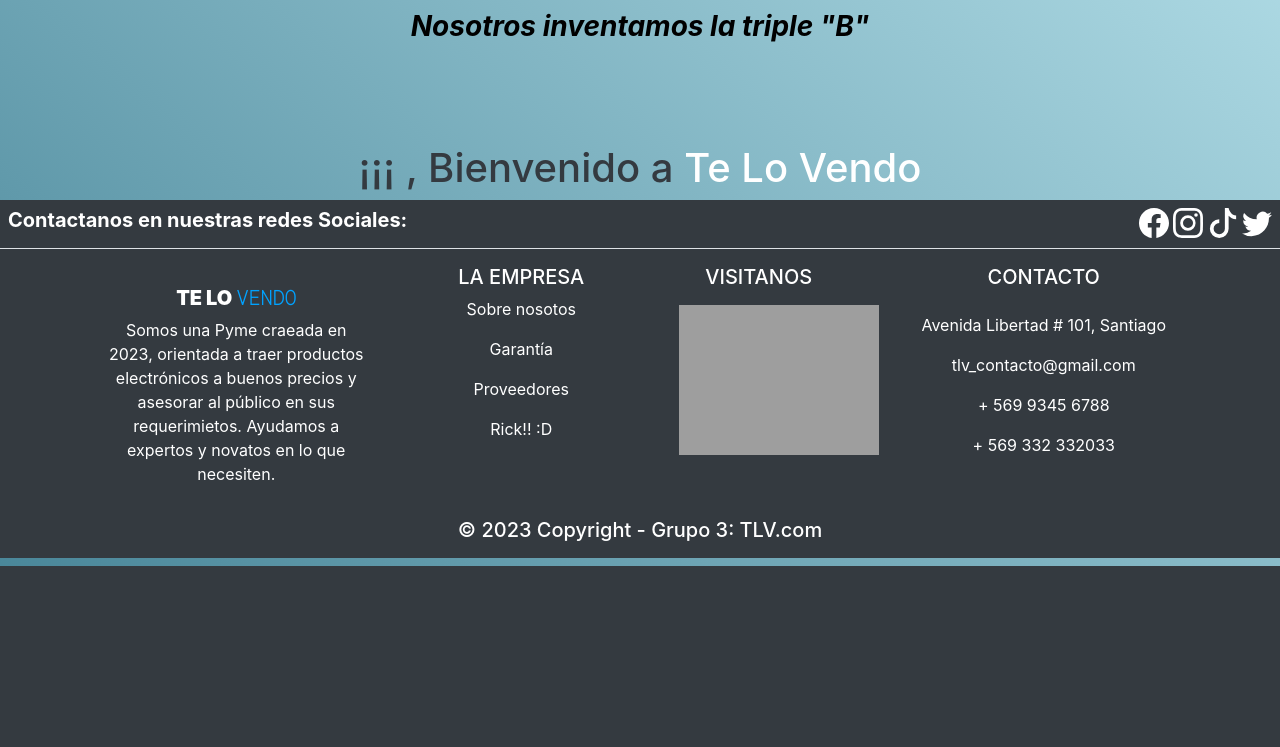
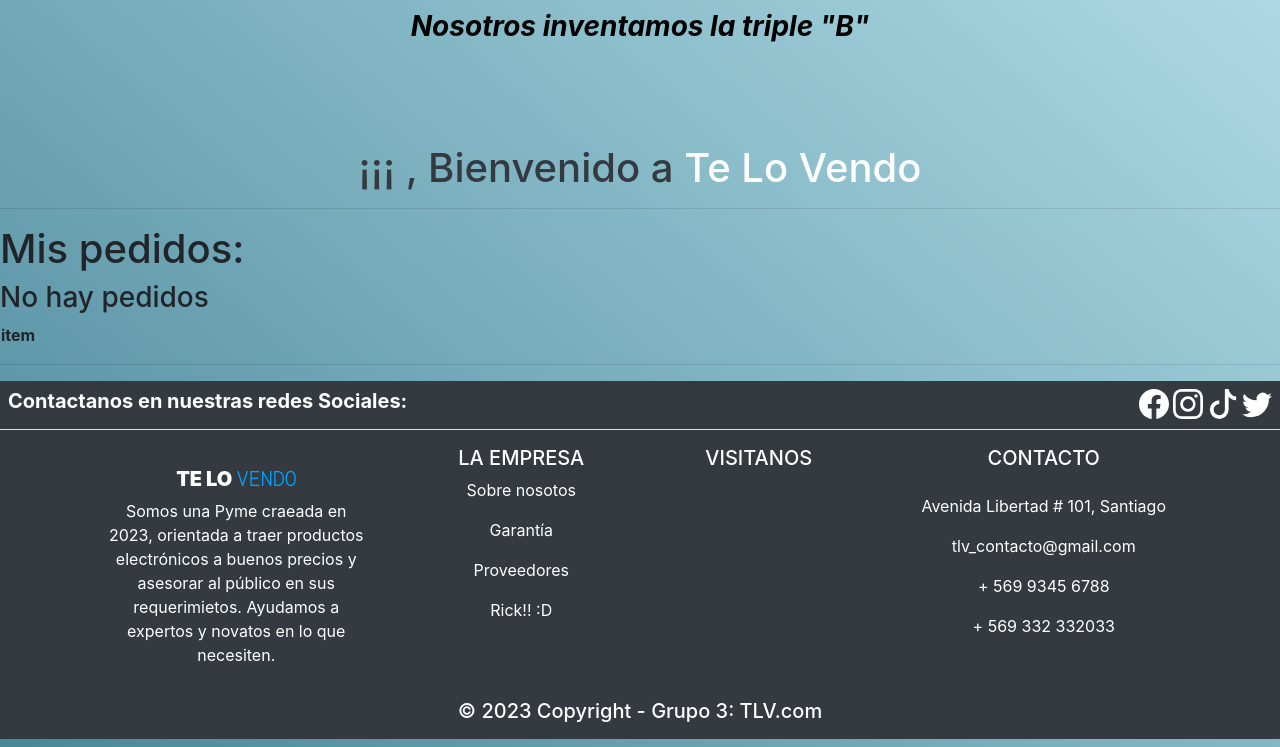
Before and after one commit to Leonardo-Rodenas/Proyecto-Grupal-Modulo-7, a Django app: page /perfil_usuario/ in a window 1280 px wide. Shown: the part 447-1194 px from the top of the page. Before the commit the page ends 1013 px from the top, so only its background shows below. Run offline with Django 4.2, Linux system fonts and the light colour scheme; lists and menus that the app fills with data are empty; some libraries are stand-ins or nearby versions; grey boxes are pictures that could not be loaded.

Commit message:
actualizo a inicios del proyecto grupal 2

```diff
--- a/telovendoM7/app_1/models.py
+++ b/telovendoM7/app_1/models.py
@@ -39,7 +39,7 @@
 
 VIA_CHOICES = [
     ('Telefono', 'Telefono'),
-    ('Email', 'Email'),
+    ('E-mail', 'E-mail'),
     ('Web', 'Web'),
 ]
 
--- a/telovendoM7/app_1/templates/app_1/perfil_usuario.html
+++ b/telovendoM7/app_1/templates/app_1/perfil_usuario.html
@@ -4,7 +4,26 @@
 {% block content %}
 
 <h1 class="tipoLetra text-success text-center" style="margin-top: 100px;"> <span class="tipoLetra text-dark">¡¡¡
-    {{user.first_name }} {{ user.last_name }}, Bienvenido a </span><span class="text-white">Te Lo Vendo</span>
+        {{user.first_name }} {{ user.last_name }}, Bienvenido a </span><span class="text-white">Te Lo Vendo</span>
 </h1>
 
+<hr>
+
+<h1>Mis pedidos: </h1>
+
+<table>
+    <tr>
+        <th>item</th>
+    </tr>
+    {% for pedido in pedidos %}
+    <tr>
+        <td> {{Pedido.title}} </td>
+    </tr>
+    {% empty %}
+        <h3>No hay pedidos</h3>
+    {% endfor %}
+</table>
+
+<hr>
+
 {% endblock %}
--- a/telovendoM7/app_1/views.py
+++ b/telovendoM7/app_1/views.py
@@ -1,6 +1,8 @@
 from django.shortcuts import render
 from django.contrib.auth.views import LoginView
 from django.urls import reverse_lazy
+from django.views.generic.list import ListView
+from .models import Pedido
 
 # Create your views here.
 def index(request):
@@ -16,3 +18,8 @@
 
     def get_success_url(self):
         return reverse_lazy('perfil_usuario') # Lugar al que se es redirecionado si el login es exitoso
+
+class ListaPedidos (ListView):
+    model = Pedido
+    template_name = 'app_1/templates/app_1/perfil_usuario.html'
+    context_object_name = 'pedidos'
```
Also changed, not shown: telovendoM7/app_1/migrations/0002_alter_detallepedido_mediopedido.py (added), telovendoM7/app_1/migrations/__init__.py (added), 1 other file.
